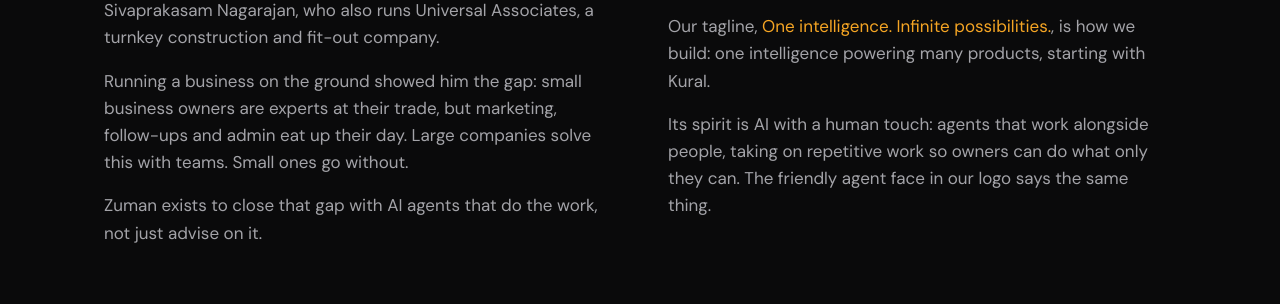
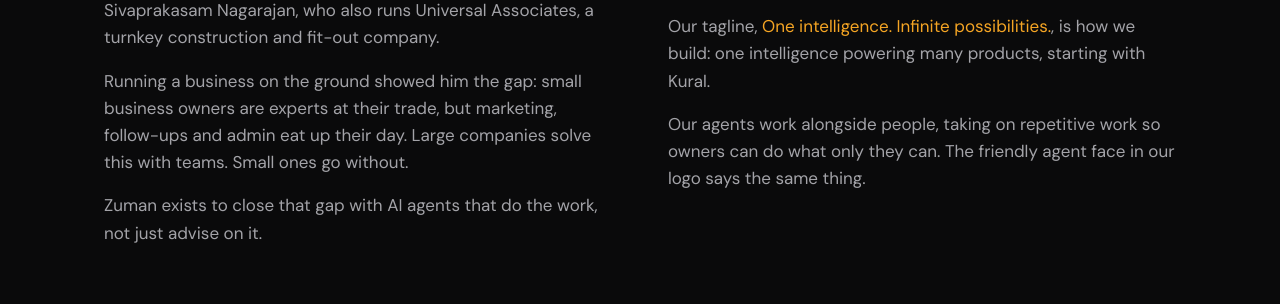
Before and after one commit to Zuman-Intelligence/zi-website, a plain HTML site: page about.html in a window 1280 px wide. Shown: the part 496-800 px from the top of the page. Drawn offline with Linux system fonts and the light colour scheme.

Commit message:
Remove secondary tagline; use only 'One intelligence. Infinite possibilities.'
Co-Authored-By: Claude Opus 5.5 <noreply@anthropic.com>
Claude-Session: https://claude.ai/code/session_01UfPWPtjisSc5xfxT3apDaP

```diff
--- a/about.html
+++ b/about.html
@@ -51,7 +51,7 @@
         <h2>The name</h2>
         <p><b style="color:var(--text)">Zuman</b> (said <span class="gold">ZYOO-man</span>) joins <b style="color:var(--text)">Z</b>, for the future, with <b style="color:var(--text)">human</b>.</p>
         <p>Our tagline, <span class="gold">One intelligence. Infinite possibilities.</span>, is how we build: one intelligence powering many products, starting with Kural.</p>
-        <p>Its spirit is AI with a human touch: agents that work alongside people, taking on repetitive work so owners can do what only they can. The friendly agent face in our logo says the same thing.</p>
+        <p>Our agents work alongside people, taking on repetitive work so owners can do what only they can. The friendly agent face in our logo says the same thing.</p>
       </div>
     </div>
   </section>
```
